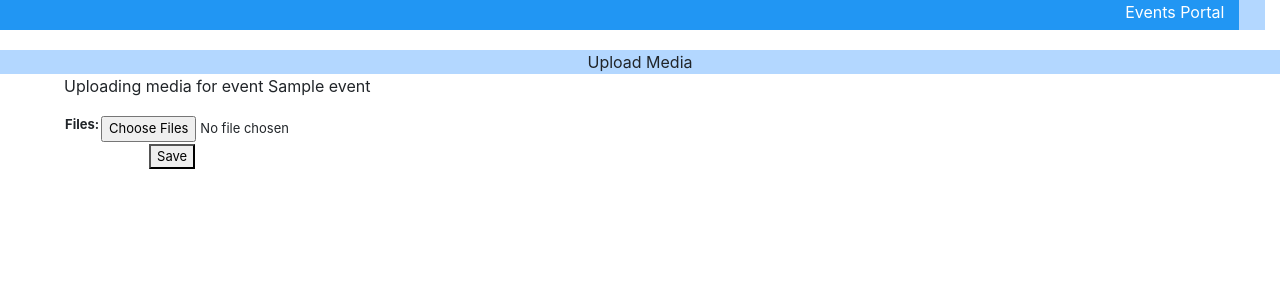
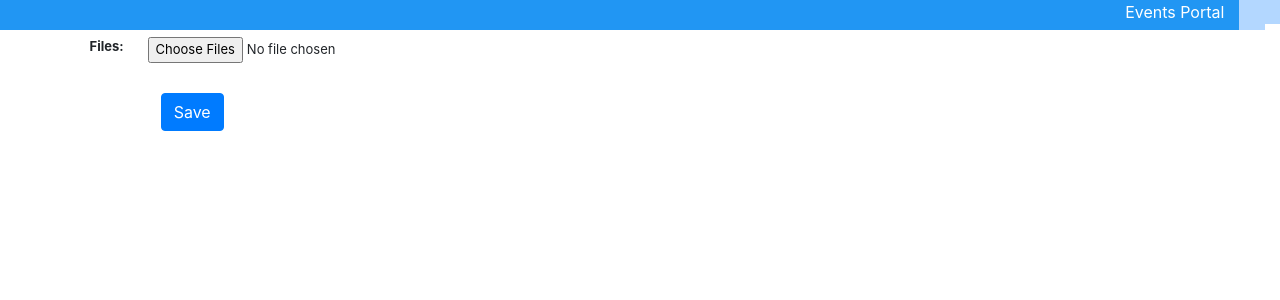
Before and after one commit to tksundar/ffl, a Django app: page /events/1/upload in a window 1280 px wide. Shown: the top 300 px of the page. Run offline with Django 3.2, Linux system fonts and the light colour scheme; tables that the repository leaves empty hold one stand-in row (values such as "Sample post"); some libraries are stand-ins or nearby versions.

Commit message:
adding bootstrap css

```diff
--- a/events/templates/events/base.html
+++ b/events/templates/events/base.html
@@ -9,7 +9,7 @@
     <title>{% block title %}<!-- -->{% endblock %}</title>
 </head>
 <body style="width: 100%;height: 100%">
-<div class="container'">
+<div class="container-fluid'">
 {% block sidebar %}
         {% if user and user.username  %}
             <div class="row fixed-nav">
--- a/events/templates/events/event_detail.html
+++ b/events/templates/events/event_detail.html
@@ -3,10 +3,10 @@
 {% block content %}
 {#    <p style="margin-top: 50px"></p>#}
     {% if event %}
-        <div class="container" style="background-color: #b3d7ff; width: 100%;height: 10px">
+        <div class="container-fluid" style="background-color: #b3d7ff; width: 100%;height: 10px">
         </div>
-        <div style="text-align: center;">
-            <table class="table-bordered" style="display: inline-flex;font-size: small">
+        <div class="container-fluid">
+            <table class="table-bordered table-responsive" >
                 <tr style="font-size: larger;font-weight:revert;color:white;background-color:#2196F3;">
                     <td>Name</td>
                     <td>Venue</td>
--- a/events/templates/events/new_user.html
+++ b/events/templates/events/new_user.html
@@ -28,7 +28,9 @@
             </div>
             <div class="form-group">
                 <label for="pwd">Password</label>
-                <input type="password" class="form-control" id="pwd" name="pwd" placeholder="Password">
+                <input type="password" class="form-control" id="pwd" name="pwd" placeholder="Password"
+                aria-describedby="passwordHelp">
+               <small id="passwordHelp" class="form-text text-muted">At least 6 alpha/numeric characters</small>
             </div>
                       <div class="form-group">
                 <label for="pwd1">Confirm Password</label>
--- a/events/templates/events/upload_media.html
+++ b/events/templates/events/upload_media.html
@@ -1,24 +1,25 @@
 {% extends 'events/base.html' %}
 {% block title %} Upload {% endblock %}
 {% block content %}
-    <p style="margin-top: 50px"></p>
+{#    <p style="margin-top: 50px"></p>#}
         <div style="width: 100%;text-align: center;background-color: #b3d7ff">
-           Upload Media
+           Upload media for event {{ event.event_name }}
         </div>
     {%  if msg %}
     <p>
     Media Uploaded successfully.
     </p>
     {%  endif %}
-    <div style="margin-left: 5%">Uploading media for event {{ event.event_name }}</div>
-    <p></p>
-    <div style="text-align: left;font-size: small">
+{#    <div style="margin-left: 5%">Uploading media for event {{ event.event_name }}</div>#}
+
+    <div class="container-fluid" style="text-align: left;font-size: small">
       <form style="margin-left: 5%" method="POST" action="{% url 'events:upload' event.id %}" enctype="multipart/form-data">
-          <table>
+          <table class="table table-responsive">
         {% csrf_token %}
         {{ form.as_table }}
-          </table>
-        <button style="display: inline-block;margin-left: 7%" type="submit" class="button">Save</button>
-    </form>
+              </table>
+        <button style="display: inline-block;margin-left: 7%" type="submit" class="btn btn-primary">Save</button>
+
+      </form>
     </div>
 {% endblock %}
```
Also changed, not shown: events/templates/events/detail.html (+4 -4 lines), events/templates/events/registration.html (+4 -4 lines), events/templates/events/registrations.html (+4 -4 lines).
